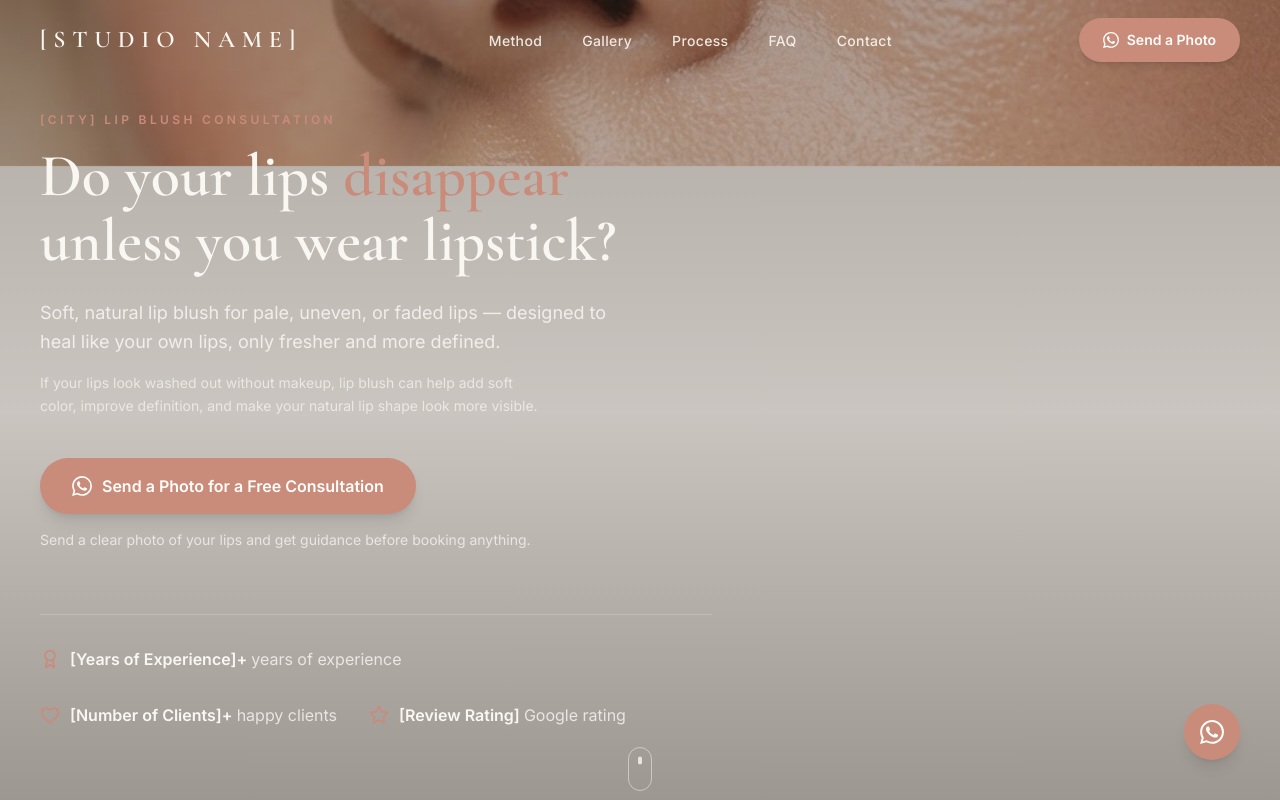
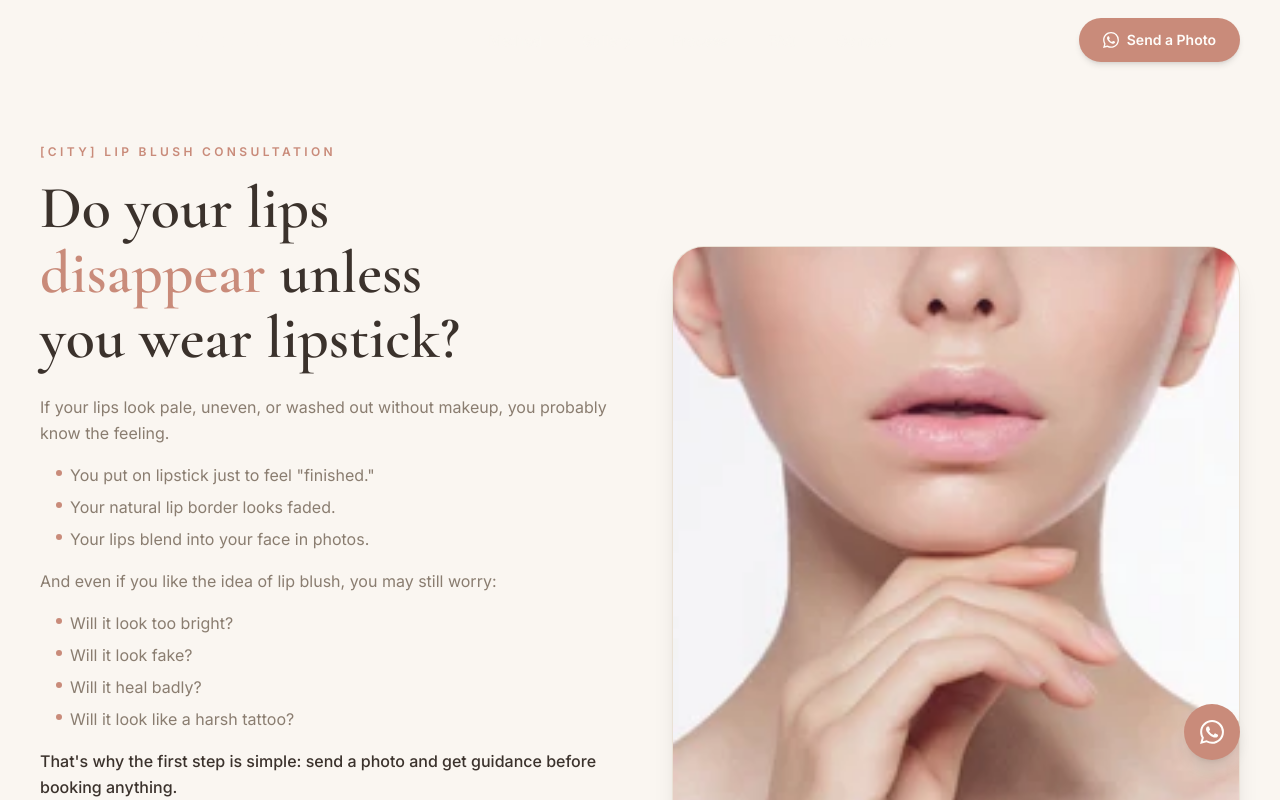
Before and after one commit to arkadiybenjamin-hue/lip-blush-landing-page, a Next.js app: page / in a window 1280 px wide. Shown: the top 800 px of the page. Built offline with nearby package versions, Linux system fonts and the light colour scheme.

Commit message:
Update hero section to split layout

```diff
--- a/components/site/hero.tsx
+++ b/components/site/hero.tsx
@@ -7,11 +7,11 @@ import { site } from '@/lib/site'
 import { WhatsAppIcon } from './icons'
 
 const fadeUp = {
-  hidden: { opacity: 0, y: 28 },
+  hidden: { opacity: 0, y: 24 },
   show: (i: number) => ({
     opacity: 1,
     y: 0,
-    transition: { duration: 0.9, delay: 0.15 * i, ease: [0.22, 1, 0.36, 1] },
+    transition: { duration: 0.85, delay: 0.12 * i, ease: [0.22, 1, 0.36, 1] },
   }),
 }
 
@@ -38,21 +38,16 @@ const trustStats = [
 
 export function Hero() {
   return (
-    <section id="top" className="relative min-h-screen w-full overflow-hidden">
-      <Image
-        src="/images/hero-lips.png"
-        alt="Soft, natural lip blush permanent makeup"
-        fill
-        priority
-        sizes="100vw"
-        className="object-cover object-center"
-      />
-      {/* Lighter overlay to let the lip photography be visible */}
-      <div className="absolute inset-0 bg-gradient-to-b from-foreground/40 via-foreground/25 to-foreground/50" />
+    <section
+      id="top"
+      className="relative w-full overflow-hidden bg-background pt-28 pb-20 lg:pt-36 lg:pb-28"
+    >
+      <div className="mx-auto max-w-7xl px-6 lg:px-10">
+        <div className="grid items-center gap-12 lg:grid-cols-2 lg:gap-16">
 
-      <div className="relative z-10 mx-auto flex min-h-screen max-w-7xl flex-col justify-center px-6 pt-28 pb-24 lg:px-10">
-        <div className="max-w-2xl">
-          {/* Eyebrow - rose accent */}
+          {/* LEFT — Copy */}
+          <div className="flex flex-col">
+            {/* Eyebrow */}
             <motion.p
               custom={0}
               initial="hidden"
@@ -63,48 +58,70 @@ export function Hero() {
               {site.city} Lip Blush Consultation
             </motion.p>
 
-          {/* Bold, confident headline - largest on page */}
+            {/* Headline */}
             <motion.h1
               custom={1}
               initial="hidden"
               animate="show"
               variants={fadeUp}
-            className="mt-4 font-serif text-4xl font-semibold leading-[1.08] text-balance text-background sm:text-5xl lg:text-6xl"
+              className="mt-4 font-serif text-4xl font-semibold leading-[1.08] text-balance text-foreground sm:text-5xl lg:text-6xl"
             >
               Do your lips{' '}
               <span className="text-primary">disappear</span>{' '}
               unless you wear lipstick?
             </motion.h1>
 
-          {/* Subheadline - lighter, muted */}
-          <motion.p
+            {/* Body copy */}
+            <motion.div
               custom={2}
               initial="hidden"
               animate="show"
               variants={fadeUp}
-            className="mt-6 max-w-xl text-lg leading-relaxed text-pretty text-background/85"
+              className="mt-6 space-y-4 text-base leading-relaxed text-muted-foreground"
             >
-            Soft, natural lip blush for pale, uneven, or faded lips — designed to heal like your own lips, only fresher and more defined.
-          </motion.p>
+              <p>
+                If your lips look pale, uneven, or washed out without makeup, you probably know the feeling.
+              </p>
+              <ul className="space-y-1.5 pl-4">
+                {[
+                  'You put on lipstick just to feel "finished."',
+                  'Your natural lip border looks faded.',
+                  'Your lips blend into your face in photos.',
+                ].map((line) => (
+                  <li key={line} className="flex items-start gap-2">
+                    <span className="mt-2 size-1.5 shrink-0 rounded-full bg-primary" aria-hidden="true" />
+                    <span>{line}</span>
+                  </li>
+                ))}
+              </ul>
+              <p>
+                And even if you like the idea of lip blush, you may still worry:
+              </p>
+              <ul className="space-y-1.5 pl-4">
+                {[
+                  'Will it look too bright?',
+                  'Will it look fake?',
+                  'Will it heal badly?',
+                  'Will it look like a harsh tattoo?',
+                ].map((line) => (
+                  <li key={line} className="flex items-start gap-2">
+                    <span className="mt-2 size-1.5 shrink-0 rounded-full bg-primary" aria-hidden="true" />
+                    <span>{line}</span>
+                  </li>
+                ))}
+              </ul>
+              <p className="font-medium text-foreground">
+                That&apos;s why the first step is simple: send a photo and get guidance before booking anything.
+              </p>
+            </motion.div>
 
-          {/* Supporting copy */}
-          <motion.p
+            {/* CTA */}
+            <motion.div
               custom={3}
               initial="hidden"
               animate="show"
               variants={fadeUp}
-            className="mt-4 max-w-lg text-sm leading-relaxed text-pretty text-background/70"
-          >
-            If your lips look washed out without makeup, lip blush can help add soft color, improve definition, and make your natural lip shape look more visible.
-          </motion.p>
-
-          {/* CTA */}
-          <motion.div
-            custom={4}
-            initial="hidden"
-            animate="show"
-            variants={fadeUp}
-            className="mt-10"
+              className="mt-8"
             >
               <a
                 href={site.whatsappLink}
@@ -115,27 +132,27 @@ export function Hero() {
                 <WhatsAppIcon className="size-5" />
                 Send a Photo for a Free Consultation
               </a>
-            <p className="mt-4 text-sm text-background/75">
-              Send a clear photo of your lips and get guidance before booking anything.
+              <p className="mt-3 text-sm text-muted-foreground">
+                No pressure. No booking required just to ask.
               </p>
             </motion.div>
-        </div>
 
-        {/* Trust stats strip - prominent and confident */}
+            {/* Trust stats */}
             <motion.div
-          custom={5}
+              custom={4}
               initial="hidden"
               animate="show"
               variants={fadeUp}
-          className="mt-16 flex flex-wrap items-center justify-start gap-8 border-t border-background/20 pt-8 lg:max-w-2xl"
+              className="mt-10 flex flex-wrap gap-6 border-t border-border pt-8"
             >
               {trustStats.map((stat) => {
                 const Icon = stat.icon
                 return (
-              <div key={stat.label} className="flex items-center gap-2.5 text-background">
-                <Icon className="size-5 text-primary" aria-hidden="true" />
-                <span className="text-base font-semibold">
-                  {stat.value}{stat.suffix} <span className="font-normal text-background/80">{stat.label}</span>
+                  <div key={stat.label} className="flex items-center gap-2">
+                    <Icon className="size-4 text-primary" aria-hidden="true" />
+                    <span className="text-sm font-semibold text-foreground">
+                      {stat.value}{stat.suffix}{' '}
+                      <span className="font-normal text-muted-foreground">{stat.label}</span>
                     </span>
                   </div>
                 )
@@ -143,15 +160,43 @@ export function Hero() {
             </motion.div>
           </div>
 
+          {/* RIGHT — Image */}
+          <motion.div
+            custom={1}
+            initial="hidden"
+            animate="show"
+            variants={fadeUp}
+            className="order-first lg:order-last"
+          >
+            {/* Mobile: shows below copy; desktop: right column */}
+            <div className="relative mx-auto max-w-sm overflow-hidden rounded-[2rem] border border-border/50 bg-secondary shadow-xl lg:max-w-none">
+              <Image
+                src="/images/image.png"
+                alt="Woman with natural, pale lips before lip blush treatment"
+                width={640}
+                height={720}
+                priority
+                className="w-full object-cover object-[center_70%]"
+                style={{ aspectRatio: '4/5' }}
+              />
+              {/* Subtle soft inner vignette at bottom */}
+              <div className="pointer-events-none absolute inset-x-0 bottom-0 h-24 bg-gradient-to-t from-background/20 to-transparent" />
+            </div>
+          </motion.div>
+
+        </div>
+      </div>
+
+      {/* Scroll indicator */}
       <motion.div
         initial={{ opacity: 0 }}
         animate={{ opacity: 1 }}
-        transition={{ delay: 1.8, duration: 1 }}
-        className="absolute bottom-8 left-1/2 z-10 -translate-x-1/2"
+        transition={{ delay: 1.6, duration: 1 }}
+        className="mt-14 flex justify-center lg:mt-0 lg:absolute lg:bottom-8 lg:left-1/2 lg:-translate-x-1/2"
       >
-        <div className="flex h-11 w-6 items-start justify-center rounded-full border border-background/50 p-1.5">
+        <div className="flex h-11 w-6 items-start justify-center rounded-full border border-foreground/20 p-1.5">
           <motion.span
-            className="h-2 w-1 rounded-full bg-background/80"
+            className="h-2 w-1 rounded-full bg-foreground/40"
             animate={{ y: [0, 12, 0] }}
             transition={{ duration: 1.8, repeat: Infinity, ease: 'easeInOut' }}
           />
```
Lines whose indentation alone changed are shown as unchanged.
